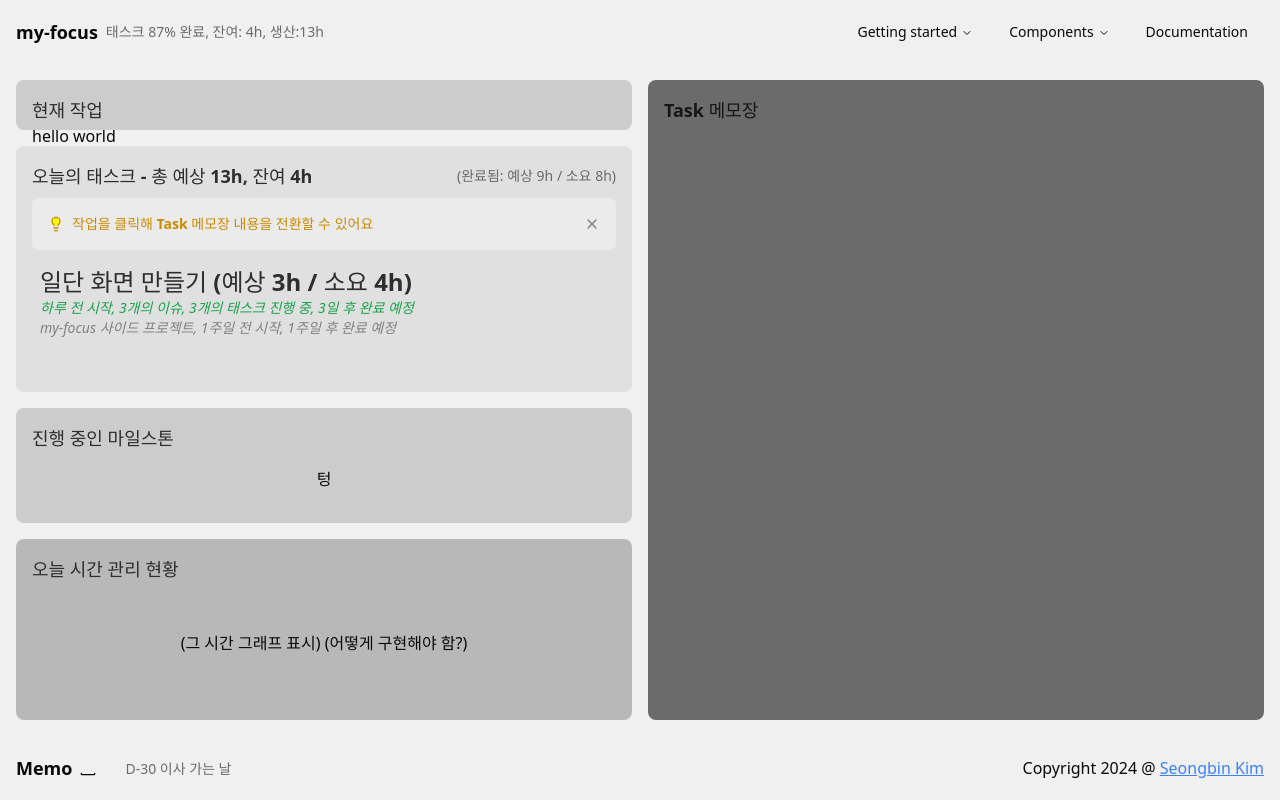
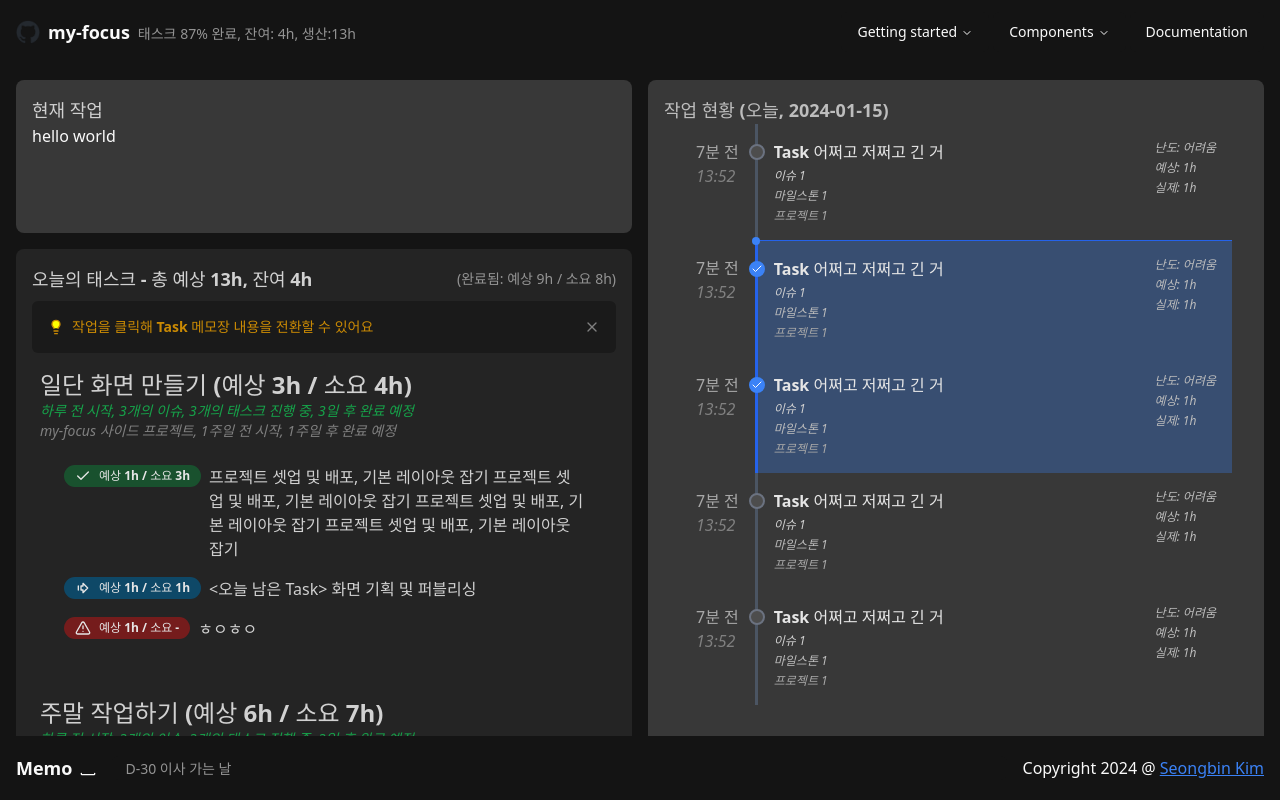
Before and after one commit to seongbin9786/my-focus, a React (Vite) app: page / in a window 1280 px wide. Built offline with nearby package versions, Linux system fonts and the light colour scheme.

Commit message:
Feat: temp

```diff
--- a/src/components/Layout/index.tsx
+++ b/src/components/Layout/index.tsx
@@ -8,26 +8,30 @@ import { NavigationTab } from "./nav";
 export const Layout = () => {
   return (
     // overflow-hidden은 Navigation Tab이 화면을 벗어나기 때문임
-    <div className="bg flex h-screen w-screen flex-col overflow-hidden">
-      <div className="flex h-16 shrink-0 items-center justify-between gap-2 bg-layer-1 px-4">
+    <div className="flex flex-col w-screen h-screen overflow-hidden bg">
+      <div className="flex items-center justify-between h-16 gap-2 px-4 shrink-0 bg-layer-1">
         <div className="flex items-center gap-2">
-          <h1 className="cursor-pointer select-none text-lg font-bold">my-focus</h1>
-          <span className="text-sm text-content-2">태스크 87% 완료, 잔여: 4h, 생산:13h</span>
+          <a href="https://github.com/seongbin9786/my-focus">
+            <img src="/github-mark.png" className="w-6 h-6 cursor-pointer select-none" />
+          </a>
+          <h1 className="text-lg font-bold cursor-pointer select-none">my-focus</h1>
+          {/* 이거 items-center인데 높이가 보기 안 좋아서 line-height, vertical-align 써봤는데 안 돼서 mt-1 줌 */}
+          <span className="mt-1 text-sm text-content-2">태스크 87% 완료, 잔여: 4h, 생산:13h</span>
         </div>
-        <div className="hidden md:block">
+        <div className="items-center hidden gap-2 md:flex">
           <NavigationTab />
         </div>
       </div>
-      <div className="w-full max-w-1280pxr grow self-center overflow-auto bg-layer-1">
+      <div className="w-full max-w-[1280px] grow self-center overflow-auto bg-layer-1">
         <Outlet />
       </div>
-      <div className="flex h-16 shrink-0 items-center gap-4 bg-layer-1 px-4">
+      <div className="flex items-center h-16 gap-4 px-4 shrink-0 bg-layer-1">
         <h1 className="flex items-center gap-2">
           <span className="text-lg font-bold">Memo</span>
-          <SpaceIcon className="mt-1 h-4 w-4" />
+          <SpaceIcon className="w-4 h-4 mt-1" />
         </h1>
         <Input
-          className="h-6 grow border-transparent text-sm text-content-2 hover:border-layer-6"
+          className="h-6 text-sm border-transparent grow text-content-2 hover:border-layer-6"
           defaultValue="D-30 이사 가는 날"
         />
         {/* 모바일에선 주소 표시줄 때문에 밑에 가려져 있어서 안 보이고, 좁아서 Memo와 copyright만 보임 */}
--- a/src/index.css
+++ b/src/index.css
@@ -25,21 +25,21 @@
     --ring: 240 5% 64.9%;
     --radius: 0.5rem;
 
-    --layer1: 0 0% 94%;
-    --layer2: 0 0% 92%;
-    --layer3: 0 0% 88%;
-    --layer4: 0 0% 84%;
-    --layer5: 0 0% 80%;
-    --layer6: 0 0% 76%;
-    --layer7: 0 0% 72%;
+    --layer1: 0 0% 98%;
+    --layer2: 0 0% 96%;
+    --layer3: 0 0% 82%;
+    --layer4: 0 0% 88%;
+    --layer5: 0 0% 84%;
+    --layer6: 0 0% 80%;
+    --layer7: 0 0% 76%;
 
-    --content1: 0 0% 50%;
-    --content2: 0 0% 42%;
-    --content3: 0 0% 34%;
-    --content4: 0 0% 26%;
-    --content5: 0 0% 18%;
-    --content6: 0 0% 10%;
-    --content7: 0 0% 2%;
+    --content1: 0 0% 54%;
+    --content2: 0 0% 46%;
+    --content3: 0 0% 38%;
+    --content4: 0 0% 30%;
+    --content5: 0 0% 22%;
+    --content6: 0 0% 14%;
+    --content7: 0 0% 6%;
   }
 
   :root.dark {
@@ -110,7 +110,7 @@
   }
 
   .step:before {
-    @apply absolute inline-flex h-9 w-9 items-center justify-center rounded-full border-4 border-background bg-muted text-center -indent-px font-mono text-base font-medium;
+    @apply absolute inline-flex items-center justify-center font-mono text-base font-medium text-center border-4 rounded-full h-9 w-9 border-background bg-muted -indent-px;
     @apply ml-[-50px] mt-[-4px];
     content: counter(step);
   }
--- a/src/main.tsx
+++ b/src/main.tsx
@@ -14,12 +14,15 @@ import {
 import App from "./App";
 import { ErrorPage } from "./pages/ErrorPage";
 
-const usingSystemDark = window.matchMedia("(prefers-color-scheme: dark)").matches;
-if (localStorage.theme === "dark" || (!localStorage.theme && usingSystemDark)) {
-  document.documentElement.classList.add("dark");
-} else {
-  document.documentElement.classList.remove("dark");
-}
+// 당장은 항상 다크모드로 사용
+document.documentElement.classList.add("dark");
+
+// const usingSystemDark = window.matchMedia("(prefers-color-scheme: dark)").matches;
+// if (localStorage.theme === "dark" || (!localStorage.theme && usingSystemDark)) {
+//   document.documentElement.classList.add("dark");
+// } else {
+//   document.documentElement.classList.remove("dark");
+// }
 
 Sentry.init({
   dsn: import.meta.env.VITE_SENTRY_DSN,
--- a/src/pages/ErrorPage.tsx
+++ b/src/pages/ErrorPage.tsx
@@ -16,10 +16,10 @@ export const ErrorPage = () => {
   };
 
   return (
-    <div className="flex h-screen w-screen flex-col items-center justify-center">
-      <div className="max-w-500pxr">
+    <div className="flex flex-col items-center justify-center w-screen h-screen">
+      <div className="max-w-[500px]">
         <Alert>
-          <Terminal className="h-4 w-4" />
+          <Terminal className="w-4 h-4" />
           <AlertTitle>my-focus</AlertTitle>
           <AlertDescription className="flex flex-col gap-2">
             죄송합니다. 오류가 발생했습니다
--- a/src/pages/HomePage.tsx
+++ b/src/pages/HomePage.tsx
@@ -1,29 +1,84 @@
+import { CheckIcon } from "lucide-react";
+
+import { Separator } from "@/components/ui/separator";
+
+import { cn } from "@/lib/utils";
 import { TodayTaskView } from "@/views/TodayTaskView";
+
+const Item = ({
+  selected = false,
+  firstSelected = false,
+}: {
+  selected?: boolean;
+  firstSelected?: boolean;
+}) => (
+  <div className="flex w-full px-4">
+    <div className="flex flex-col p-4">
+      <span className="text-content-3">7분 전</span>
+      <span className="italic text-content-1">13:52</span>
+    </div>
+    <Separator
+      orientation="vertical"
+      className={cn("w-[3px]", selected ? "bg-blue-600" : "bg-gray-600")}
+    />
+    <div
+      className={cn(
+        "relative flex grow justify-between p-4",
+        selected && "bg-blue-500/30",
+        firstSelected && "border-t-[1px] border-t-blue-600",
+      )}
+    >
+      {firstSelected && (
+        <div className="absolute -left-[6px] -top-[4px] h-2 w-2 rounded-full bg-blue-500"></div>
+      )}
+      <div
+        className={cn(
+          "absolute -left-[9px] top-[20px] h-4 w-4 rounded-full border-2",
+          selected ? "border-blue-500 bg-blue-500" : "border-gray-500 bg-layer-7",
+        )}
+      >
+        {selected ? <CheckIcon className="w-3 h-3" /> : null}
+      </div>
+      <div className="flex flex-col gap-1">
+        <div className="font-bold line-clamp-1 text-content-6">Task 어쩌고 저쩌고 긴 거</div>
+        <div className="text-xs italic text-content-5">이슈 1</div>
+        <div className="text-xs italic text-content-4">마일스톤 1</div>
+        <div className="text-xs italic text-content-3">프로젝트 1</div>
+      </div>
+      <div className="flex flex-col gap-1">
+        <div className="text-xs italic text-content-4">난도: 어려움</div>
+        <div className="text-xs italic text-content-4">예상: 1h</div>
+        <div className="text-xs italic text-content-4">실제: 1h</div>
+      </div>
+    </div>
+  </div>
+);
 
 export const HomePage = () => {
   return (
     // 모바일 뷰에서 cols 없으면 그냥 쭉쭉 늘어나는 듯. Best인 듯?
-    <div className="grid h-full grid-cols-1 xl:grid-cols-2 xl:grid-rows-10 xl:gap-4 xl:p-4">
-      <div className="bg-layer-5 p-4 xl:row-span-1 xl:rounded-lg">
+    <div className="grid min-h-[1200px] grid-cols-1 xl:grid-cols-2 xl:grid-rows-7 xl:gap-4 xl:p-4">
+      <div className="p-4 bg-layer-5 xl:row-span-1 xl:rounded-lg">
         <h2 className="text-lg font-bold text-content-5">현재 작업</h2>
         <div>hello world</div>
       </div>
       {/* row full로 가져가는 게 2번째 칸에 있어야만 우측에 배치가 가능함 (불편) */}
-      <div className="bg-content-2 p-4 xl:row-span-10 xl:rounded-lg">
-        <h2 className="text-lg font-bold text-black/80">Task 메모장</h2>
+      <div className="p-4 bg-layer-5 xl:row-span-7 xl:rounded-lg">
+        <h2 className="text-lg font-bold text-content-4">작업 현황 (오늘, 2024-01-15)</h2>
+        <div className="flex h-[calc(100%-30px)] flex-col">
+          <Item />
+          <Item selected firstSelected />
+          <Item selected />
+          <Item />
+          <Item />
+        </div>
       </div>
-      <div className="box-border flex flex-col gap-4 bg-layer-3 p-4 xl:row-span-4 xl:rounded-lg">
+      <div className="box-border flex flex-col gap-4 p-4 bg-layer-3 xl:row-span-4 xl:rounded-lg">
         <TodayTaskView />
       </div>
-      <div className="bg-layer-5 p-4 xl:row-span-2 xl:rounded-lg">
+      <div className="p-4 bg-layer-5 xl:row-span-2 xl:rounded-lg">
         <h2 className="text-lg font-bold text-content-5">진행 중인 마일스톤</h2>
         <div className="flex h-[calc(100%-30px)] items-center justify-center">텅</div>
-      </div>
-      <div className="bg-layer-7 p-4 xl:row-span-3 xl:rounded-lg">
-        <h2 className="text-lg font-bold text-content-5">오늘 시간 관리 현황</h2>
-        <div className="flex h-[calc(100%-30px)] items-center justify-center">
-          (그 시간 그래프 표시) (어떻게 구현해야 함?)
-        </div>
       </div>
     </div>
   );
--- a/tailwind.config.js
+++ b/tailwind.config.js
@@ -19,12 +19,6 @@ export default {
       },
     },
     extend: {
-      spacing: {
-        ...range(1, 1400).reduce((accumulate, px) => {
-          accumulate[`${px}pxr`] = pxToRem(px);
-          return accumulate;
-        }, {}),
-      },
       colors: {
         "layer-1": "hsl(var(--layer1))",
         "layer-2": "hsl(var(--layer2))",
```
Also changed, not shown: public/github-mark-white.png (added), public/github-mark.png (added).
